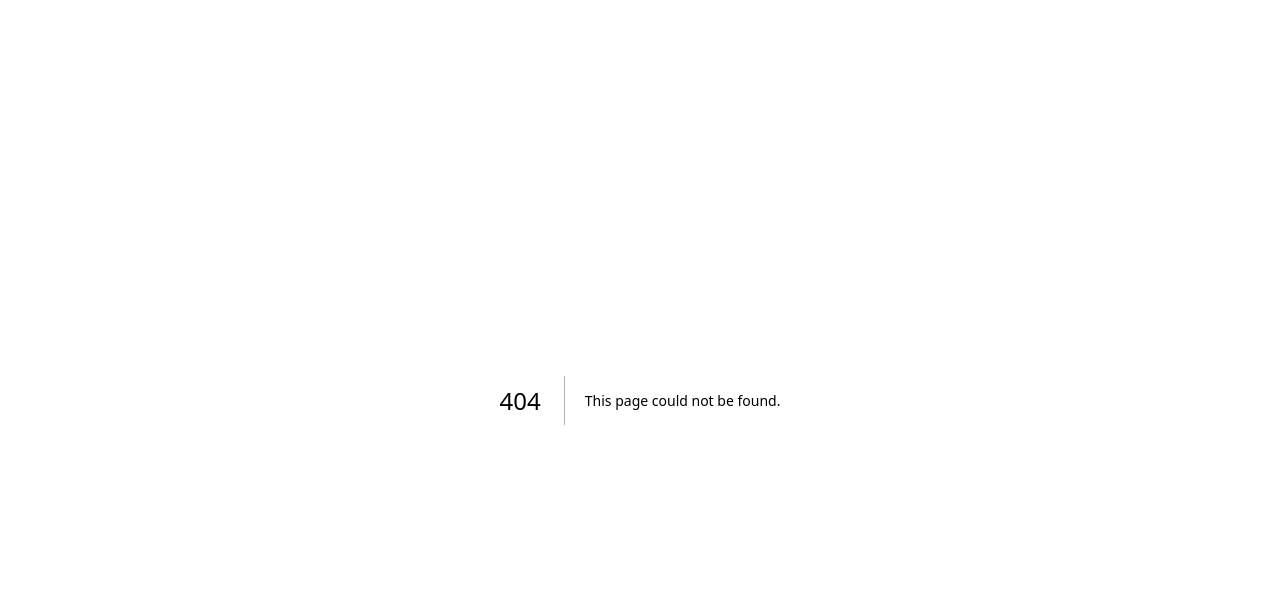
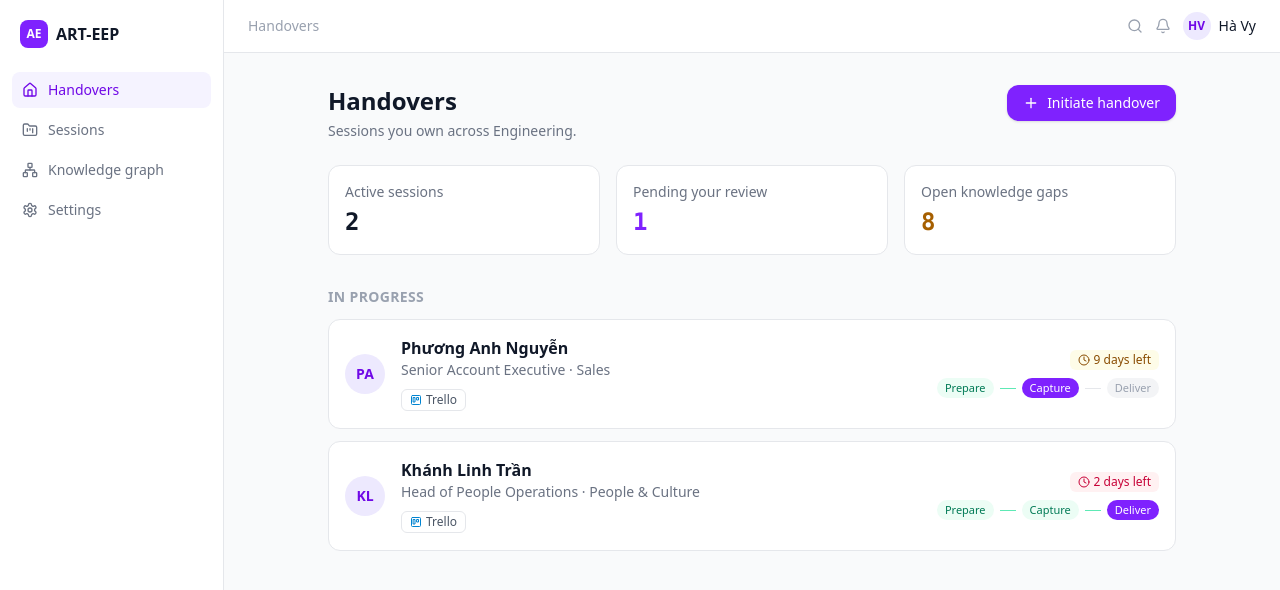
Before and after one commit to BuiDoanKhanhAnPrecioFishbone/esb-mockup, a Next.js app: page /m1-initiation in a window 1280 px wide. Before the commit this address had no page. Shown: the top 590 px of the page. Built offline with nearby package versions, Linux system fonts and the light colour scheme.

Commit message:
feat(route): mount M1 Handover Initiation walkthrough at /m1-initiation

```diff
--- /dev/null
+++ b/app/m1-initiation/page.tsx
@@ -0,0 +1,10 @@
+import M1HandoverInitiation from "@/components/mockups/m1-handover-initiation.jsx";
+
+export const metadata = {
+  title: "M1 · Handover Initiation · ART-EEP",
+  description: "Module 1 — Handover Initiation happy-path walkthrough (Trello 4-layer seeding, network confirm, capture handoff).",
+};
+
+export default function Page() {
+  return <M1HandoverInitiation />;
+}
```
